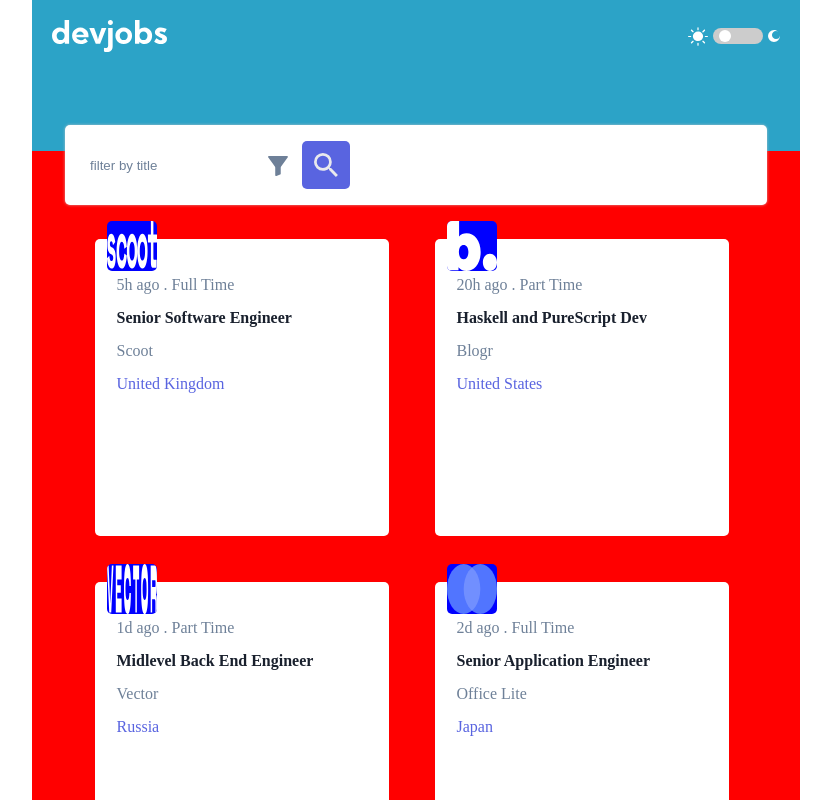
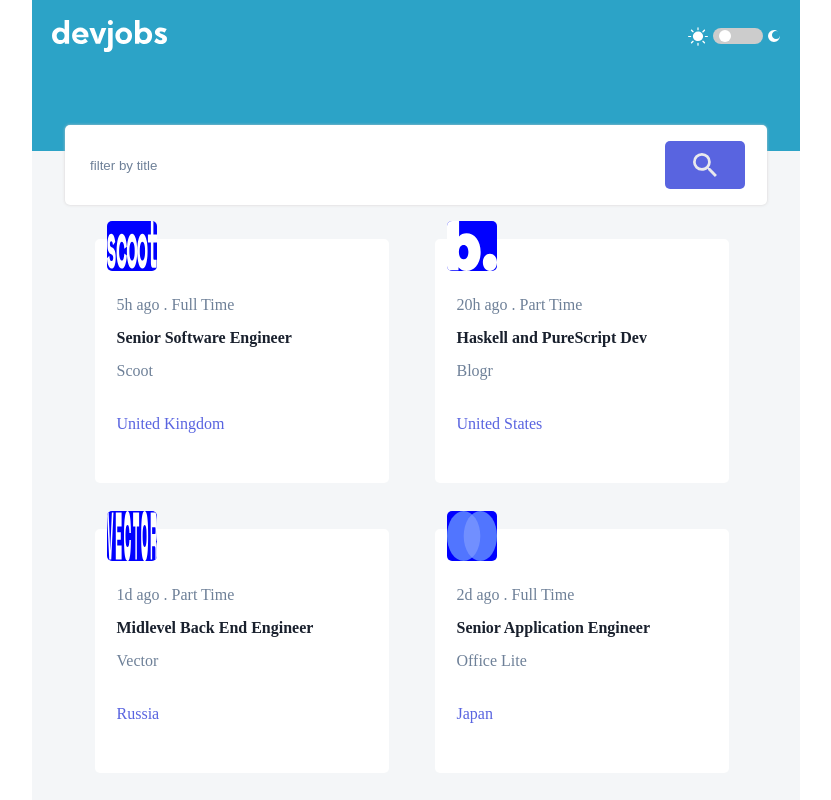
Before and after one commit to Zahra-Alanchari/DevJobs-project, a React app: page / in a window 1280 px wide. Shown: the top 800 px of the page, without its empty margins (224-1055 px from the left). Built offline with nearby package versions, Linux system fonts and the light colour scheme; data requests are answered from the project's data file.

Commit message:
implemented responsive design for desktop

```diff
--- a/src/components/Header.jsx
+++ b/src/components/Header.jsx
@@ -4,17 +4,21 @@
 import LogoIcon from "../icon/LogoIcon";
 import ToggleIcon from "../icon/ToggleIcon";
 import styled from "styled-components";
-// import mobile from "../assets/"
 const Head = styled.div`
   height: 136px;
   width: 375px;
   margin: 0 auto;
   background-color: #2ca3c7;
   /* background-image: url("../assets/mobile/bg-pattern-header.svg"); */
-  @media screen and (min-width: 768px){
+  @media screen and (min-width: 768px) {
     /* background-image: url("../assets/mobile/bg-pattern-header.svg"); */
     width: 768px;
     height: 160px;
+  }
+  @media screen and (min-width: 1440px) {
+    /* background-image: url("../assets/mobile/bg-pattern-header.svg"); */
+    width: 1440px;
+    height: 162px;
   }
 `;
 
@@ -24,12 +28,15 @@
   justify-content: space-around;
   align-items: center;
   padding: 20px;
+  @media screen and (min-width: 1440px) {
+    padding: 20px 170px;
+  }
 `;
 
 export default function Header() {
   return (
     <Head>
-      <HeaderIcon >
+      <HeaderIcon>
         <LogoIcon />
         <SunIcon />
         <ToggleIcon />
--- a/src/components/InputText.jsx
+++ b/src/components/InputText.jsx
@@ -27,6 +27,11 @@
     height: 80px;
     left: 33px;
   }
+  @media screen and (min-width: 1440px){
+    width: 1110px;
+    height: 80px;
+    left: 145px;
+  }
 `;
 const SearchIconbtn = styled.div`
   background-color: #5964e0;
@@ -34,12 +39,21 @@
   width: 48px;
   position: absolute;
   top: -10px;
-  left: 270px;
+  right: 55px;
   z-index: 3;
   display: flex;
   justify-content: center;
   align-items: center;
   border-radius: 5px;
+  @media screen and (min-width: 768px){
+    width: 80px;
+    height: 48px;
+  }
+  @media screen and (min-width: 1440px){
+    width: 123px;
+    height: 48px;
+    right: 187px;
+  }
 `;
 
 export default function InputText() {
--- a/src/components/Item.jsx
+++ b/src/components/Item.jsx
@@ -14,6 +14,11 @@
 
   & li {
     margin-bottom: 15px;
+    &:last-of-type {
+      @media screen and (min-width: 768px) {
+        margin-top: 35px;
+      }
+    }
   }
   & img {
     background-color: blue;
@@ -25,20 +30,25 @@
     margin-top: -40px;
     margin-left: -10px;
   }
-  @media screen and (min-width: 768px){
+  @media screen and (min-width: 768px) {
     width: 250px;
-    height: 253px;
-
+    height: 200px;
+  }
+  @media screen and (min-width: 1440px) {
   }
 `;
 const Wrapper = styled.div`
-  @media screen and (min-width: 768px){
+  @media screen and (min-width: 768px) {
     width: 689px;
     display: flex;
     flex-flow: row wrap;
     margin: 0 auto;
   }
-`
+  @media screen and (min-width: 1440px) {
+    width: 1110px;
+    justify-content: center;
+  }
+`;
 const Detail = styled.li`
   color: #6e8098;
 `;
--- a/src/components/Main.jsx
+++ b/src/components/Main.jsx
@@ -8,8 +8,11 @@
   position: relative;
   top: -50px;
   margin: 0 auto;
-  @media screen and (min-width: 768px){
+  @media screen and (min-width: 768px) {
     width: 768px;
+  }
+  @media screen and (min-width: 1440px) {
+    width: 1440px;
   }
 `;
 const MainBody = styled.div`
@@ -19,10 +22,13 @@
   padding-top: 65px;
   top: 41px;
   left: 0px;
-  @media screen and (min-width: 768px){
+  @media screen and (min-width: 768px) {
+    /* background-color: red; */
+    width: 768px;
+  }
+  @media screen and (min-width: 1440px) {
+    width: 1440px;
     background-color: red;
-    width: 768px;
-
   }
 `;
 
--- a/src/icon/FilterIcon.jsx
+++ b/src/icon/FilterIcon.jsx
@@ -5,8 +5,9 @@
   width: 30px;
   position: absolute;
   top: 5px;
-  left: 236px;
+  right: 110px;
   z-index: 2;
+  display: none;
 `;
 export default function FilterIcon() {
 
```
Also changed, not shown: 1 other file (tests, documents, lock files or other folders).
